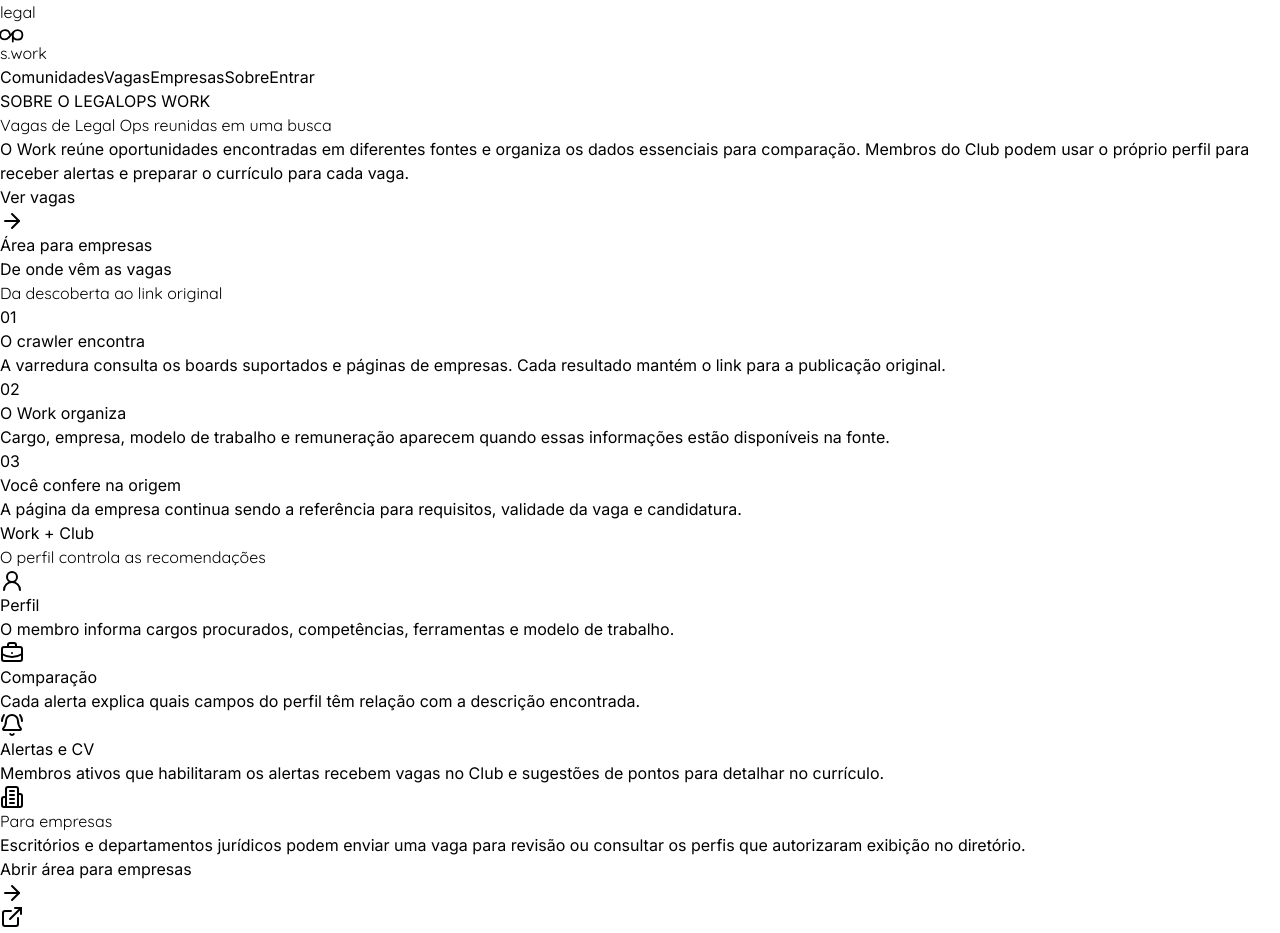
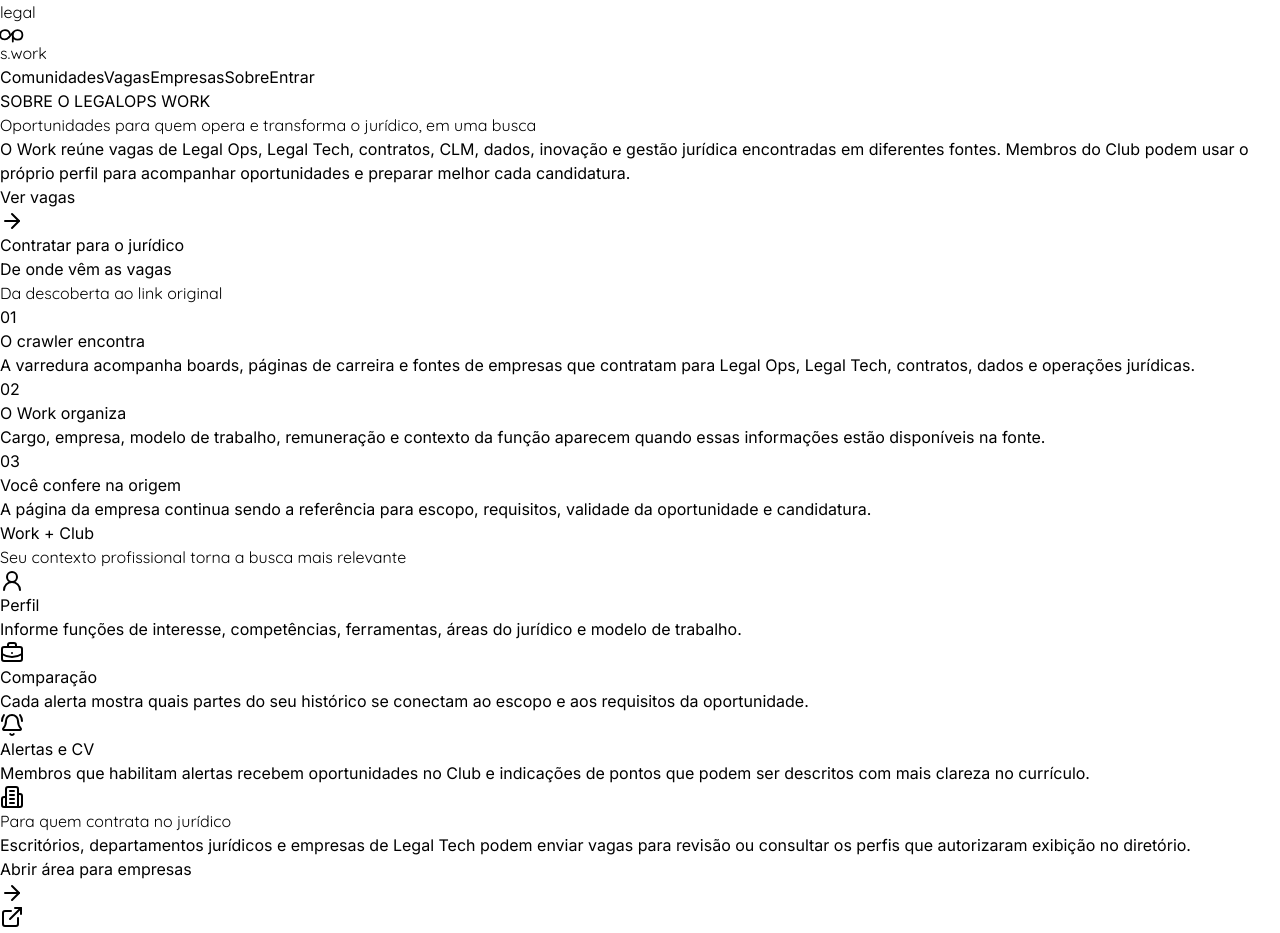
Before and after one commit to agenciaspace/legalops, a Next.js app: page /manifesto in a window 1280 px wide. Shown: the top 933 px of the page. Built offline with nearby package versions, Linux system fonts and the light colour scheme.

Commit message:
copy: sharpen legal market positioning on work about page

```diff
--- a/app/manifesto/page.tsx
+++ b/app/manifesto/page.tsx
@@ -5,24 +5,24 @@ import { ClubHeader } from '@/components/ClubHeader'
 
 export const metadata: Metadata = {
   title: 'Sobre | LegalOps Work',
-  description: 'Como o LegalOps Work reúne vagas, organiza os dados e se conecta ao perfil do LegalOps Club.',
+  description: 'Como o LegalOps Work reúne oportunidades de Legal Ops, Legal Tech e operações jurídicas, organiza os dados e conecta vagas ao perfil profissional.',
 }
 
 const steps = [
   {
     number: '01',
     title: 'O crawler encontra',
-    description: 'A varredura consulta os boards suportados e páginas de empresas. Cada resultado mantém o link para a publicação original.',
+    description: 'A varredura acompanha boards, páginas de carreira e fontes de empresas que contratam para Legal Ops, Legal Tech, contratos, dados e operações jurídicas.',
   },
   {
     number: '02',
     title: 'O Work organiza',
-    description: 'Cargo, empresa, modelo de trabalho e remuneração aparecem quando essas informações estão disponíveis na fonte.',
+    description: 'Cargo, empresa, modelo de trabalho, remuneração e contexto da função aparecem quando essas informações estão disponíveis na fonte.',
   },
   {
     number: '03',
     title: 'Você confere na origem',
-    description: 'A página da empresa continua sendo a referência para requisitos, validade da vaga e candidatura.',
+    description: 'A página da empresa continua sendo a referência para escopo, requisitos, validade da oportunidade e candidatura.',
   },
 ]
 
@@ -36,17 +36,17 @@ export default function ManifestoPage() {
           <div className="mx-auto max-w-[820px]">
             <p className="text-[11px] font-bold tracking-[0.18em] text-[#C9684F]">SOBRE O LEGALOPS WORK</p>
             <h1 className="mt-5 text-4xl font-semibold leading-tight tracking-[-0.055em] sm:text-6xl" style={{ fontFamily: 'var(--font-quicksand), ui-rounded, sans-serif' }}>
-              Vagas de Legal Ops reunidas em uma busca
+              Oportunidades para quem opera e transforma o jurídico, em uma busca
             </h1>
             <p className="mt-7 max-w-3xl text-lg leading-8 text-[#625E59]">
-              O Work reúne oportunidades encontradas em diferentes fontes e organiza os dados essenciais para comparação. Membros do Club podem usar o próprio perfil para receber alertas e preparar o currículo para cada vaga.
+              O Work reúne vagas de Legal Ops, Legal Tech, contratos, CLM, dados, inovação e gestão jurídica encontradas em diferentes fontes. Membros do Club podem usar o próprio perfil para acompanhar oportunidades e preparar melhor cada candidatura.
             </p>
             <div className="mt-9 flex flex-wrap gap-3">
               <Link href="/" className="inline-flex items-center gap-2 rounded-full bg-[#111111] px-5 py-3 text-sm font-bold text-white hover:bg-[#2A2927]">
                 Ver vagas <ArrowRight className="h-4 w-4" />
               </Link>
               <Link href="/for-employers" className="inline-flex items-center rounded-full border border-[#CEC8BD] bg-white/60 px-5 py-3 text-sm font-bold hover:bg-white">
-                Área para empresas
+                Contratar para o jurídico
               </Link>
             </div>
           </div>
@@ -75,22 +75,22 @@ export default function ManifestoPage() {
         <section className="border-b border-[#CEC8BD] bg-[#111111] px-5 py-16 text-white sm:px-8 sm:py-20">
           <div className="mx-auto max-w-[980px]">
             <p className="text-sm font-bold text-[#E88A6A]">Work + Club</p>
-            <h2 className="mt-3 max-w-2xl text-3xl font-semibold tracking-[-0.04em]" style={{ fontFamily: 'var(--font-quicksand), ui-rounded, sans-serif' }}>O perfil controla as recomendações</h2>
+            <h2 className="mt-3 max-w-2xl text-3xl font-semibold tracking-[-0.04em]" style={{ fontFamily: 'var(--font-quicksand), ui-rounded, sans-serif' }}>Seu contexto profissional torna a busca mais relevante</h2>
             <div className="mt-10 grid border-y border-white/20 md:grid-cols-3">
               <div className="border-b border-white/20 py-6 md:border-b-0 md:border-r md:pr-6">
                 <UserRound className="h-5 w-5 text-[#E88A6A]" />
                 <h3 className="mt-4 text-sm font-semibold">Perfil</h3>
-                <p className="mt-2 text-sm leading-6 text-white/60">O membro informa cargos procurados, competências, ferramentas e modelo de trabalho.</p>
+                <p className="mt-2 text-sm leading-6 text-white/60">Informe funções de interesse, competências, ferramentas, áreas do jurídico e modelo de trabalho.</p>
               </div>
               <div className="border-b border-white/20 py-6 md:border-b-0 md:border-r md:px-6">
                 <BriefcaseBusiness className="h-5 w-5 text-[#E88A6A]" />
                 <h3 className="mt-4 text-sm font-semibold">Comparação</h3>
-                <p className="mt-2 text-sm leading-6 text-white/60">Cada alerta explica quais campos do perfil têm relação com a descrição encontrada.</p>
+                <p className="mt-2 text-sm leading-6 text-white/60">Cada alerta mostra quais partes do seu histórico se conectam ao escopo e aos requisitos da oportunidade.</p>
               </div>
               <div className="py-6 md:pl-6">
                 <BellRing className="h-5 w-5 text-[#E88A6A]" />
                 <h3 className="mt-4 text-sm font-semibold">Alertas e CV</h3>
-                <p className="mt-2 text-sm leading-6 text-white/60">Membros ativos que habilitaram os alertas recebem vagas no Club e sugestões de pontos para detalhar no currículo.</p>
+                <p className="mt-2 text-sm leading-6 text-white/60">Membros que habilitam alertas recebem oportunidades no Club e indicações de pontos que podem ser descritos com mais clareza no currículo.</p>
               </div>
             </div>
           </div>
@@ -100,9 +100,9 @@ export default function ManifestoPage() {
           <div className="mx-auto grid max-w-[980px] gap-10 lg:grid-cols-2">
             <div className="border-t border-[#20201D] pt-5">
               <Building2 className="h-5 w-5 text-[#C9684F]" />
-              <h2 className="mt-5 text-2xl font-semibold tracking-[-0.04em]" style={{ fontFamily: 'var(--font-quicksand), ui-rounded, sans-serif' }}>Para empresas</h2>
+              <h2 className="mt-5 text-2xl font-semibold tracking-[-0.04em]" style={{ fontFamily: 'var(--font-quicksand), ui-rounded, sans-serif' }}>Para quem contrata no jurídico</h2>
               <p className="mt-3 text-sm leading-7 text-[#69635E]">
-                Escritórios e departamentos jurídicos podem enviar uma vaga para revisão ou consultar os perfis que autorizaram exibição no diretório.
+                Escritórios, departamentos jurídicos e empresas de Legal Tech podem enviar vagas para revisão ou consultar os perfis que autorizaram exibição no diretório.
               </p>
               <Link href="/for-employers" className="mt-5 inline-flex items-center gap-2 text-sm font-bold text-[#C9684F] hover:underline">
                 Abrir área para empresas <ArrowRight className="h-4 w-4" />
@@ -110,9 +110,9 @@ export default function ManifestoPage() {
             </div>
             <div className="border-t border-[#20201D] pt-5">
               <ExternalLink className="h-5 w-5 text-[#C9684F]" />
-              <h2 className="mt-5 text-2xl font-semibold tracking-[-0.04em]" style={{ fontFamily: 'var(--font-quicksand), ui-rounded, sans-serif' }}>Limites dos dados</h2>
+              <h2 className="mt-5 text-2xl font-semibold tracking-[-0.04em]" style={{ fontFamily: 'var(--font-quicksand), ui-rounded, sans-serif' }}>Dados sem maquiagem</h2>
               <p className="mt-3 text-sm leading-7 text-[#69635E]">
-                Uma vaga pode ser alterada ou encerrada pela empresa sem aviso. Quando localidade ou remuneração não estão claras na fonte, o Work mostra essa ausência em vez de completar o dado por conta própria.
+                Uma vaga pode ser alterada ou encerrada pela empresa sem aviso. Quando localidade, remuneração ou outro dado não estão claros na fonte, o Work mostra essa ausência em vez de completar a informação por conta própria.
               </p>
             </div>
           </div>
```
